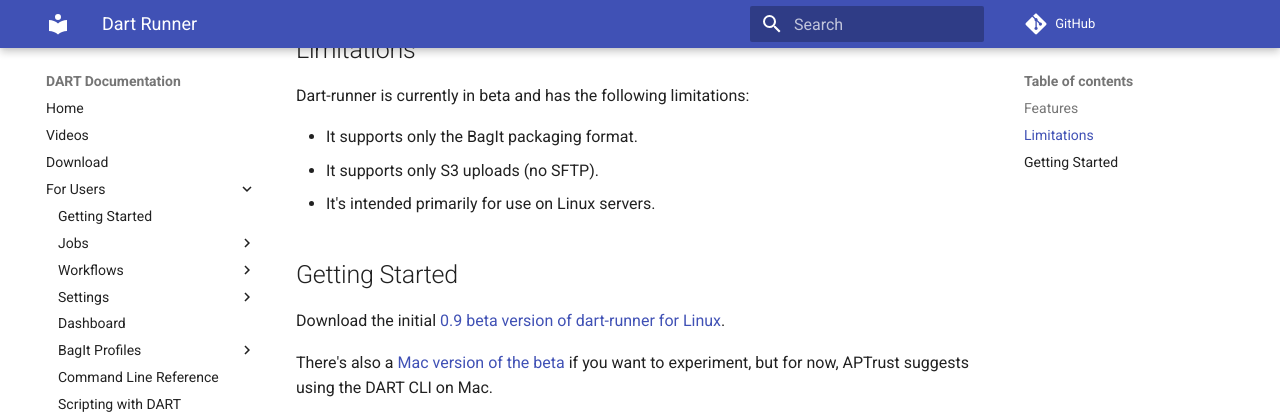
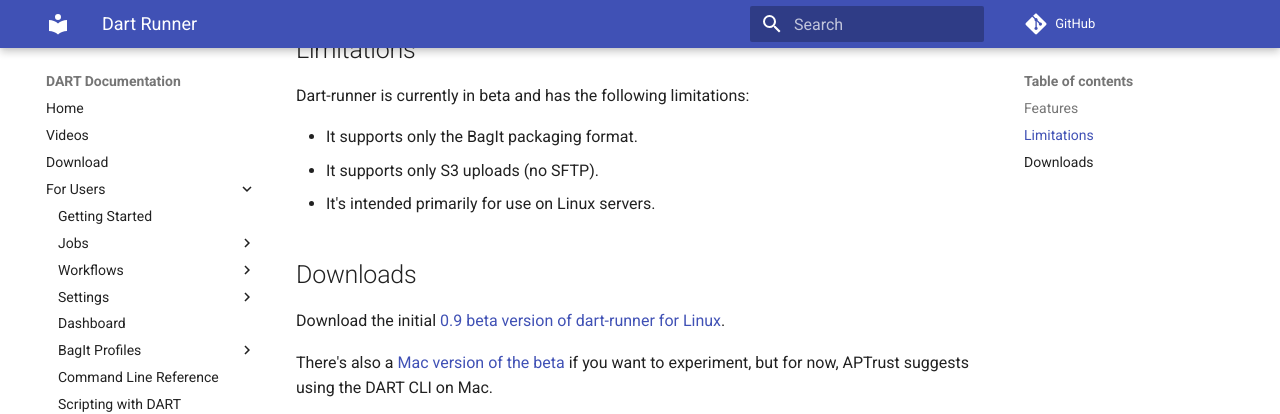
Before and after one commit to APTrust/dart-docs, an MkDocs documentation site: the page built from docs/users/dart_runner.md, in a window 1280 px wide and 900 px high, scrolled down 1233 px. Shown: the top 414 px of the window. Built offline with MkDocs 1.6.1 and Material for MkDocs 9.7.7, drawn with Linux system fonts in a browser that asks for light colours; comment, search, counter and statistics services are not loaded.

Commit message:
Changed header to Downloads

```diff
--- a/docs/users/dart_runner.md
+++ b/docs/users/dart_runner.md
@@ -38,7 +38,7 @@
 * It supports only S3 uploads (no SFTP).
 * It's intended primarily for use on Linux servers.
 
-## Getting Started
+## Downloads
 
 Download the initial [0.9 beta version of dart-runner for Linux](https://s3.amazonaws.com/aptrust.public.download/dart-runner/v0.9-beta/linux-x64/dart-runner).
 
```
